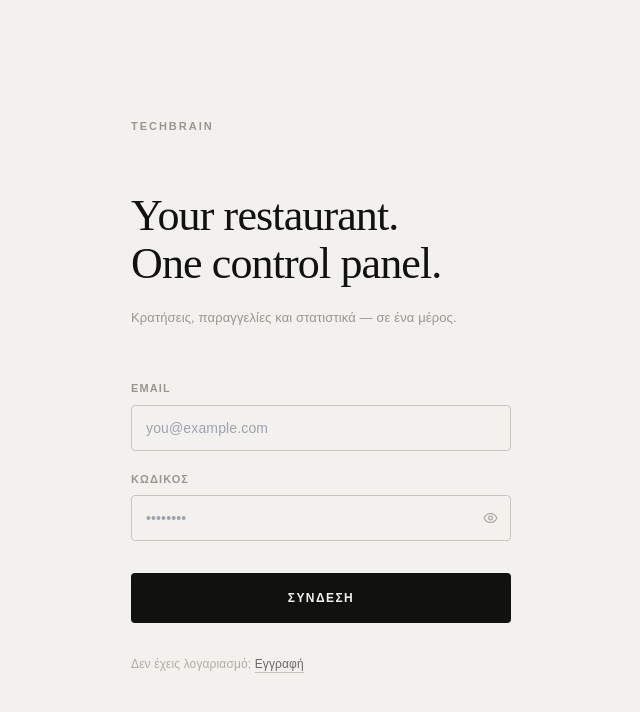
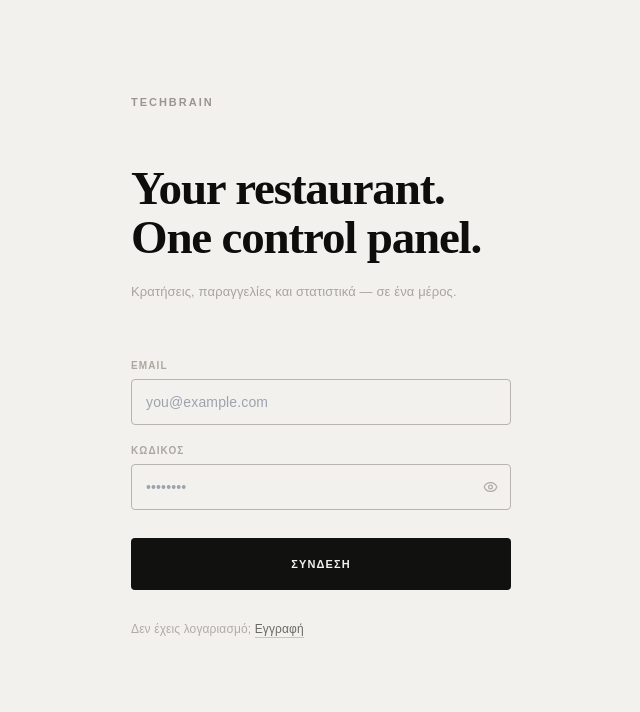
Before and after one commit to techbraincy/TechBrain-App, a Next.js app: page /login in a window 1280 px wide. Shown: the top 712 px of the page, without its empty margins (319-959 px from the left). Built offline with nearby package versions, Linux system fonts and the light colour scheme; no server answers.

Commit message:
UI: sharpen login visual hierarchy

```diff
--- a/app/login/page.tsx
+++ b/app/login/page.tsx
@@ -13,9 +13,9 @@ export default function LoginPage() {
         display: 'flex',
         flexDirection: 'column',
         alignItems: 'center',
-        // Pulls layout to ~38% from top — slightly above center, not mathematical midpoint
+        // Pulls layout to ~35% from top — intentional vertical imbalance
         justifyContent: 'flex-start',
-        paddingTop: 'clamp(72px, 14vh, 140px)',
+        paddingTop: 'clamp(60px, 11vh, 116px)',
         paddingBottom: '80px',
         paddingLeft: '24px',
         paddingRight: '24px',
@@ -24,7 +24,7 @@ export default function LoginPage() {
       <div style={{ width: '100%', maxWidth: 380 }}>
 
         {/* Wordmark — small, tracked, anchors the space */}
-        <div style={{ marginBottom: 56 }}>
+        <div style={{ marginBottom: 52 }}>
           <span
             style={{
               fontFamily: 'var(--font-body, "Hanken Grotesk", sans-serif)',
@@ -40,15 +40,15 @@ export default function LoginPage() {
         </div>
 
         {/* Headline — dominant, large, tight */}
-        <div style={{ marginBottom: 20 }}>
+        <div style={{ marginBottom: 18 }}>
           <h1
             style={{
               fontFamily: 'var(--font-display, "Fraunces", serif)',
-              fontSize: 'clamp(36px, 6vw, 44px)',
-              fontWeight: 500,
-              lineHeight: 1.08,
-              letterSpacing: '-0.02em',
-              color: '#111110',
+              fontSize: 'clamp(38px, 6.5vw, 47px)',
+              fontWeight: 600,
+              lineHeight: 1.05,
+              letterSpacing: '-0.025em',
+              color: '#0D0D0C',
               margin: 0,
             }}
           >
@@ -58,12 +58,12 @@ export default function LoginPage() {
         </div>
 
         {/* Subtext — quiet, subordinate to the headline */}
-        <div style={{ marginBottom: 52 }}>
+        <div style={{ marginBottom: 56 }}>
           <p
             style={{
               fontFamily: 'var(--font-body, "Hanken Grotesk", sans-serif)',
               fontSize: 13,
-              color: '#9A9590',
+              color: '#A8A49E',
               margin: 0,
               lineHeight: 1.65,
               letterSpacing: '0.01em',
--- a/components/auth/login-form.tsx
+++ b/components/auth/login-form.tsx
@@ -24,7 +24,7 @@ const inputBase: React.CSSProperties = {
   fontSize: 14,
   color: '#111110',
   background: 'transparent',
-  border: '1px solid #C8C5BF',
+  border: '1px solid #B8B4AE',
   borderRadius: 4,
   outline: 'none',
   boxSizing: 'border-box',
@@ -40,12 +40,12 @@ const inputFocused: React.CSSProperties = {
 const labelBase: React.CSSProperties = {
   display: 'block',
   fontFamily: 'var(--font-body, "Hanken Grotesk", sans-serif)',
-  fontSize: 11,
+  fontSize: 10,
   fontWeight: 600,
-  letterSpacing: '0.10em',
+  letterSpacing: '0.11em',
   textTransform: 'uppercase' as const,
-  color: '#9A9590',
-  marginBottom: 8,
+  color: '#ABA7A1',
+  marginBottom: 6,
 }
 
 export function LoginForm() {
@@ -86,7 +86,7 @@ export function LoginForm() {
       style={{ display: 'flex', flexDirection: 'column', gap: 0 }}
     >
       {/* Email */}
-      <div style={{ marginBottom: 20 }}>
+      <div style={{ marginBottom: 18 }}>
         <label htmlFor="email" style={labelBase}>Email</label>
         <input
           id="email"
@@ -105,7 +105,7 @@ export function LoginForm() {
       </div>
 
       {/* Password */}
-      <div style={{ marginBottom: 32 }}>
+      <div style={{ marginBottom: 28 }}>
         <label htmlFor="password" style={labelBase}>Κωδικός</label>
         <div style={{ position: 'relative' }}>
           <input
@@ -166,21 +166,21 @@ export function LoginForm() {
         type="submit"
         disabled={isSubmitting}
         style={{
-          height: 50,
+          height: 52,
           width: '100%',
           background: '#111110',
           color: '#F3F1ED',
           fontFamily: 'var(--font-body, "Hanken Grotesk", sans-serif)',
-          fontSize: 12,
+          fontSize: 11,
           fontWeight: 600,
-          letterSpacing: '0.12em',
+          letterSpacing: '0.10em',
           textTransform: 'uppercase',
           border: 'none',
           borderRadius: 4,
           cursor: isSubmitting ? 'not-allowed' : 'pointer',
           opacity: isSubmitting ? 0.6 : 1,
           transition: 'opacity 0.15s, background 0.15s',
-          marginBottom: 32,
+          marginBottom: 30,
         }}
         onMouseEnter={(e) => {
           if (!isSubmitting) (e.currentTarget as HTMLButtonElement).style.background = '#2A2A28'
```
